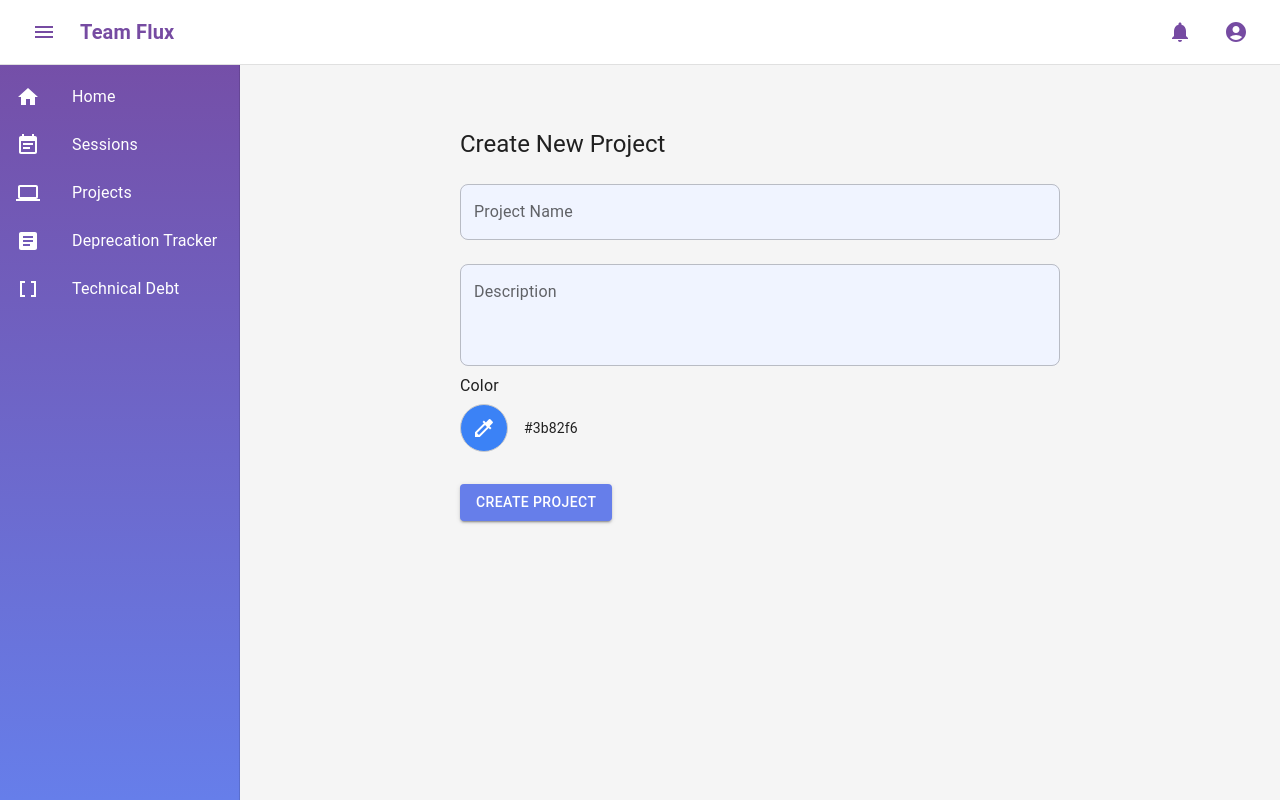
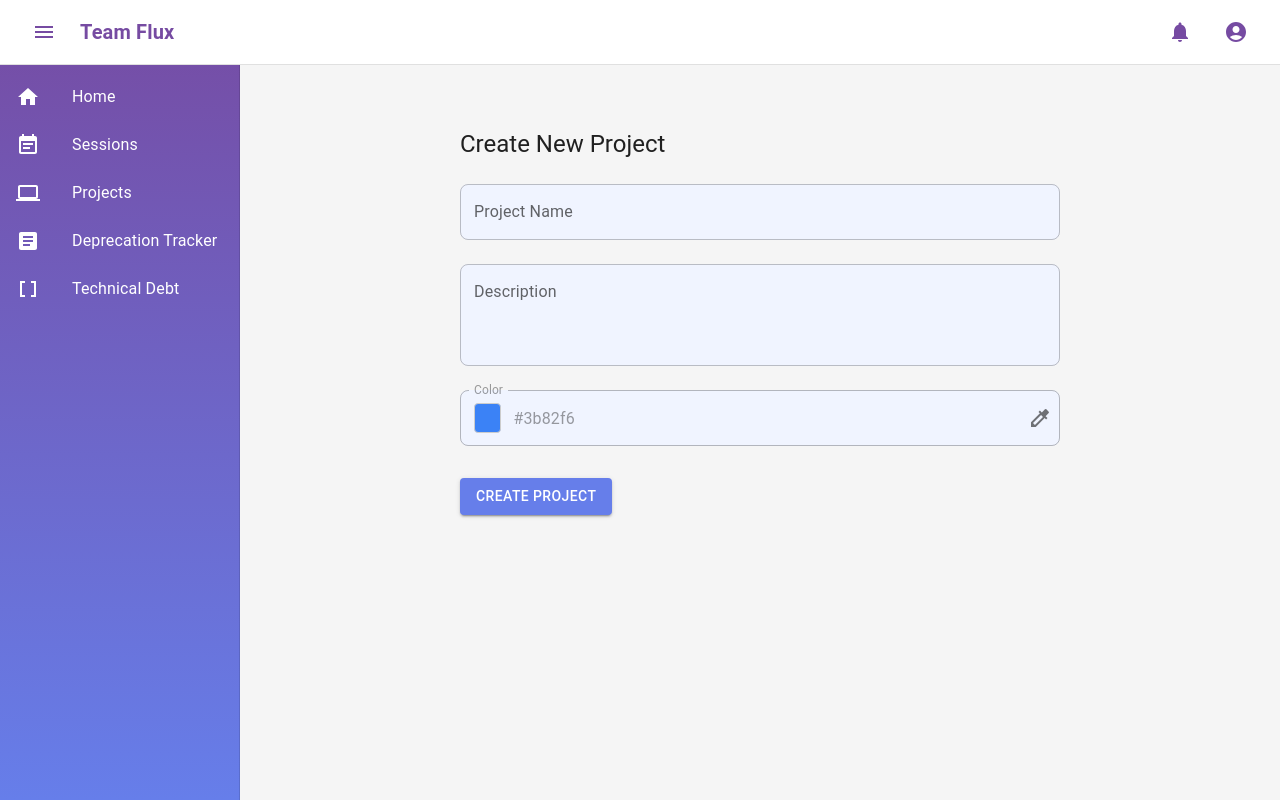
Before and after one commit to muneebfrfr/team-flux2, a Next.js app: page /projects/new in a window 1280 px wide. Built offline with nearby package versions, Linux system fonts and the light colour scheme; no server answers; sample sign-in values are in the browser's storage.

Commit message:
Colour Picker UI fix

```diff
--- a/src/app/(authenticated)/projects/new/page.tsx
+++ b/src/app/(authenticated)/projects/new/page.tsx
@@ -107,28 +107,49 @@ export default function CreateProjectPage() {
           {...register("description")}
         />
 
-        <Box sx={{ mb: 2 }}>
-          <Typography variant="body1" gutterBottom>
-            Color
-          </Typography>
+        <Box sx={{ mb: 2, mt: 2 }}>
+
           <Box sx={{ display: "flex", alignItems: "center", gap: 2 }}>
-            <IconButton
-              onClick={handleColorPickerOpen}
+            <Box sx={{ position: "relative", width: 600 }}>
+              <AppTextField
+                label="Color"
+                value={colorValue}
+                disabled
+                fullWidth
+                InputProps={{
+                  startAdornment: (
+                    <Box
                       sx={{
-                width: 48,
-                height: 48,
+                        width: 30,
+                        height: 30,
+                        borderRadius: "4px",
                         backgroundColor: colorValue,
                         border: "1px solid #ccc",
-                "&:hover": {
-                  backgroundColor: colorValue,
-                  opacity: 0.9,
-                },
+                        mr: 1.5,
+                      }}
+                    />
+                  ),
+                }}
+              />
+              <Box
+                sx={{
+                  position: "absolute",
+                  top: 0,
+                  right: 0,
+                  bottom: 0,
+                  width: 40,
+                  display: "flex",
+                  alignItems: "center",
+                  justifyContent: "center",
                 }}
               >
-              <ColorizeIcon sx={{ color: "white" }} />
+                <IconButton onClick={handleColorPickerOpen}>
+                  <ColorizeIcon />
                 </IconButton>
-            <Typography variant="body2">{colorValue}</Typography>
               </Box>
+            </Box>
+          </Box>
+
           {errors.color && (
             <Typography color="error" variant="body2">
               {errors.color.message}
```
Lines whose indentation alone changed are shown as unchanged.
